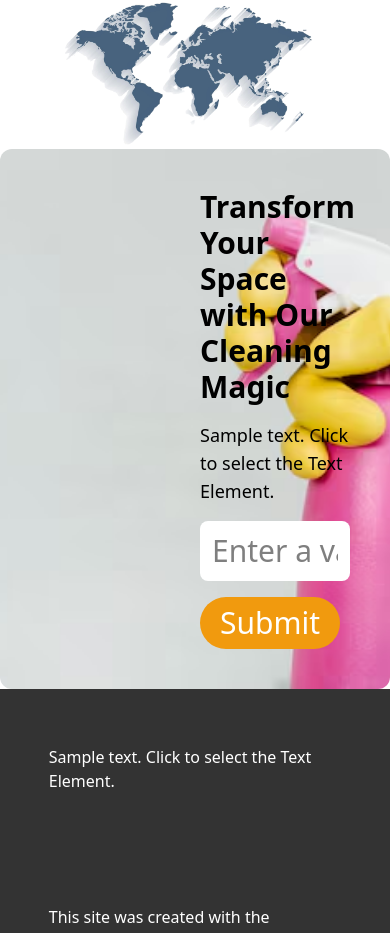
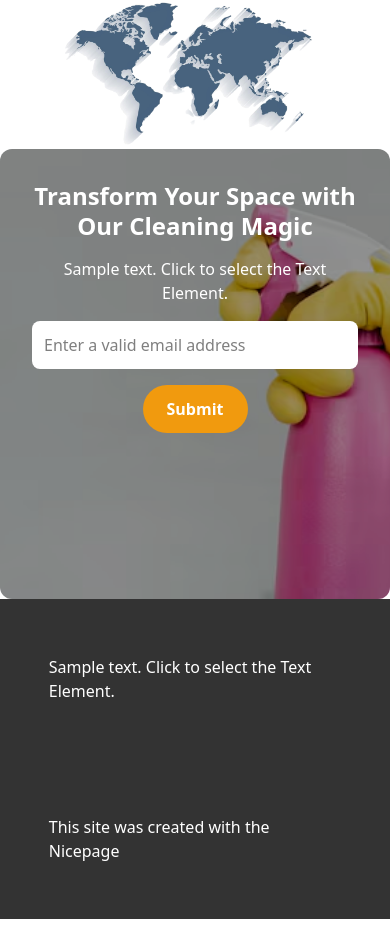
Before and after one commit to Shadrack22788/products-website, a React (Vite) app: page / in a window 390 px wide. Shown: the part 4403-5336 px from the top of the page. Built offline with nearby package versions, Linux system fonts and the light colour scheme.

Commit message:
Add responsive

```diff
--- a/src/Components/Space.jsx
+++ b/src/Components/Space.jsx
@@ -1,24 +1,26 @@
 const Space = ({ image }) => {
   return (
-    <div className=" grid-cols-2 gap-10">
+    <div className="grid grid-cols-1 md:grid-cols-2 gap-10">
       <div
-        className="relative bg-cover bg-center bg-no-repeat text-3xl p-10 rounded-xl "
-        style={{ backgroundImage: `url(${image})`, minHeight: "400px" }}
+        className="relative bg-cover bg-center bg-no-repeat text-white rounded-xl p-8 md:p-12"
+        style={{ backgroundImage: `url(${image})`, minHeight: "450px" }}
       >
+        {/* Dark overlay */}
+        <div className="absolute inset-0 bg-black/40 rounded-xl"></div>
 
-        <div className="absolute inset-0  rounded-xl"></div>
-
-
-        <div className="relative z-10 space-y-4 max-w-lg pl-40">
-          <h1 className="text-3xl font-bold">
+        {/* Content */}
+        <div className="relative z-10 space-y-4 max-w-lg
+                        text-center md:text-left
+                        mx-auto md:mx-0">
+          <h1 className="text-2xl md:text-4xl font-bold leading-tight">
             Transform Your Space with Our Cleaning Magic
           </h1>
 
-          <p className="text-lg">
+          <p className="text-base md:text-lg">
             Sample text. Click to select the Text Element.
           </p>
 
-
+          {/* Email input */}
           <input
             type="email"
             placeholder="Enter a valid email address"
@@ -26,8 +28,8 @@ const Space = ({ image }) => {
             required
           />
 
-
-          <button className="bg-[#f19a0e] px-5 py-2 rounded-4xl text-white">
+          {/* Button */}
+          <button className="bg-[#f19a0e] px-6 py-3 rounded-full text-white font-semibold">
             Submit
           </button>
         </div>
```
